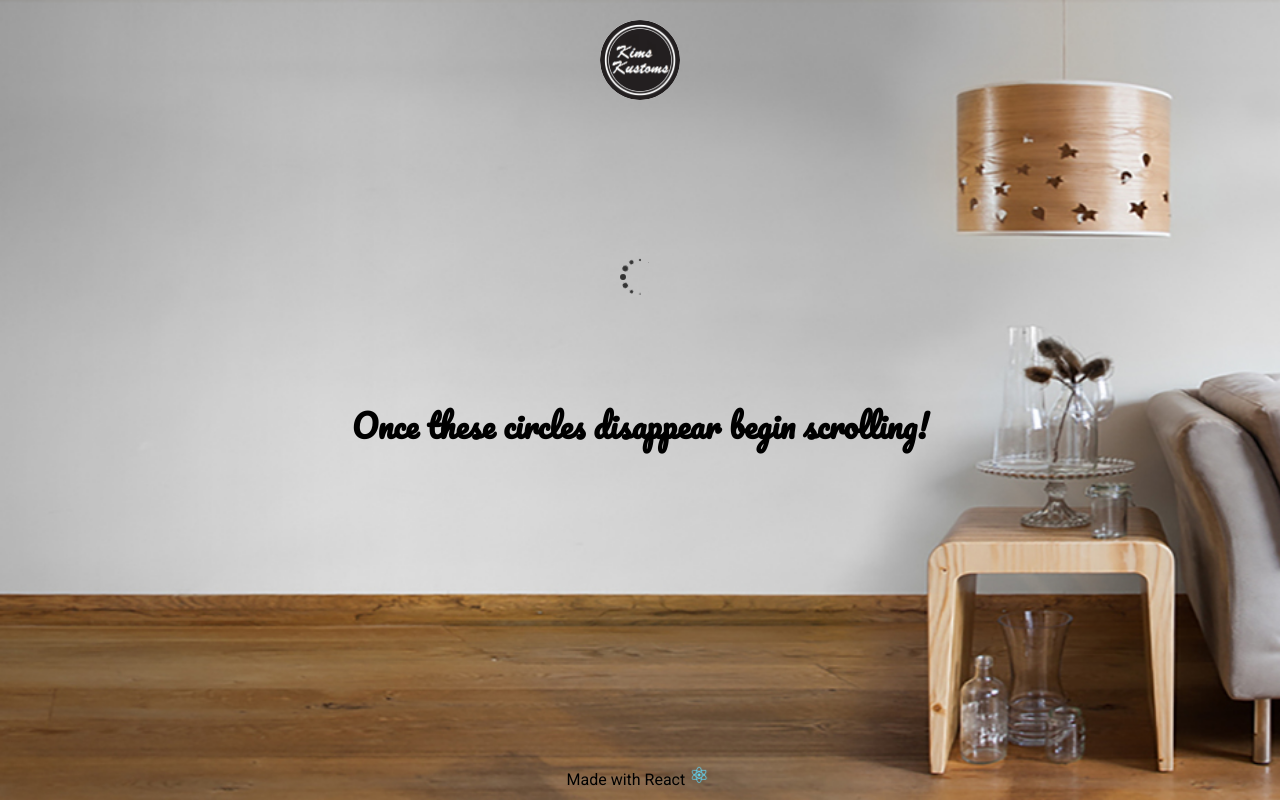
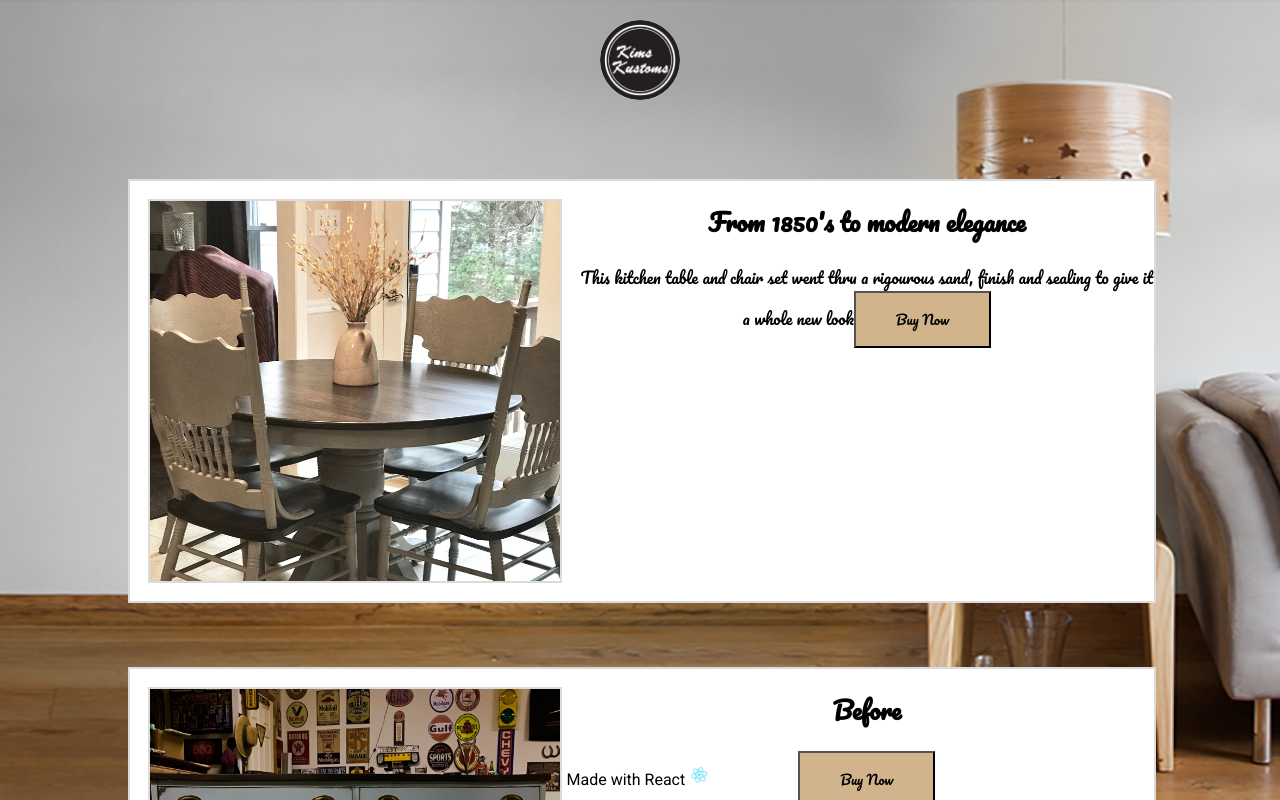
Before and after one commit to StevenS125/kimskustoms, a React app: page /shop in a window 1280 px wide. Shown: the top 800 px of the page. Built offline with nearby package versions, Linux system fonts and the light colour scheme.

Commit message:
changed state call back to working order

```diff
--- a/src/Shop/Shop.js
+++ b/src/Shop/Shop.js
@@ -12,7 +12,7 @@ export default class Shop extends React.Component {
     super(props);
     this.state= {
       loading: true,
-      cards: data,
+      cards: [],
       modalIsOpen: false,
     }
 
@@ -25,10 +25,10 @@ export default class Shop extends React.Component {
 
 
   componentDidMount() {
-    // setTimeout(() => this.setState({ loading: false}), 2000);
-    // this.setState({
-    //   cards: data,
-    // });
+    setTimeout(() => this.setState({ loading: false}), 2000);
+    this.setState({
+      cards: data,
+    });
   }
 
   openModal() {
--- a/src/data/data.json
+++ b/src/data/data.json
@@ -10,7 +10,7 @@
     { "id": 1,
       "animation": "card",
       "description": "",
-      "img": "../beforedresser.jpeg",
+      "img": "../bdresser.jpeg",
       "afterimg": "../afterdresseredit.jpeg",
       "type": "Before"
      },
```
Also changed, not shown: public/bdresser.jpeg (renamed from public/beforedresser.JPEG).
